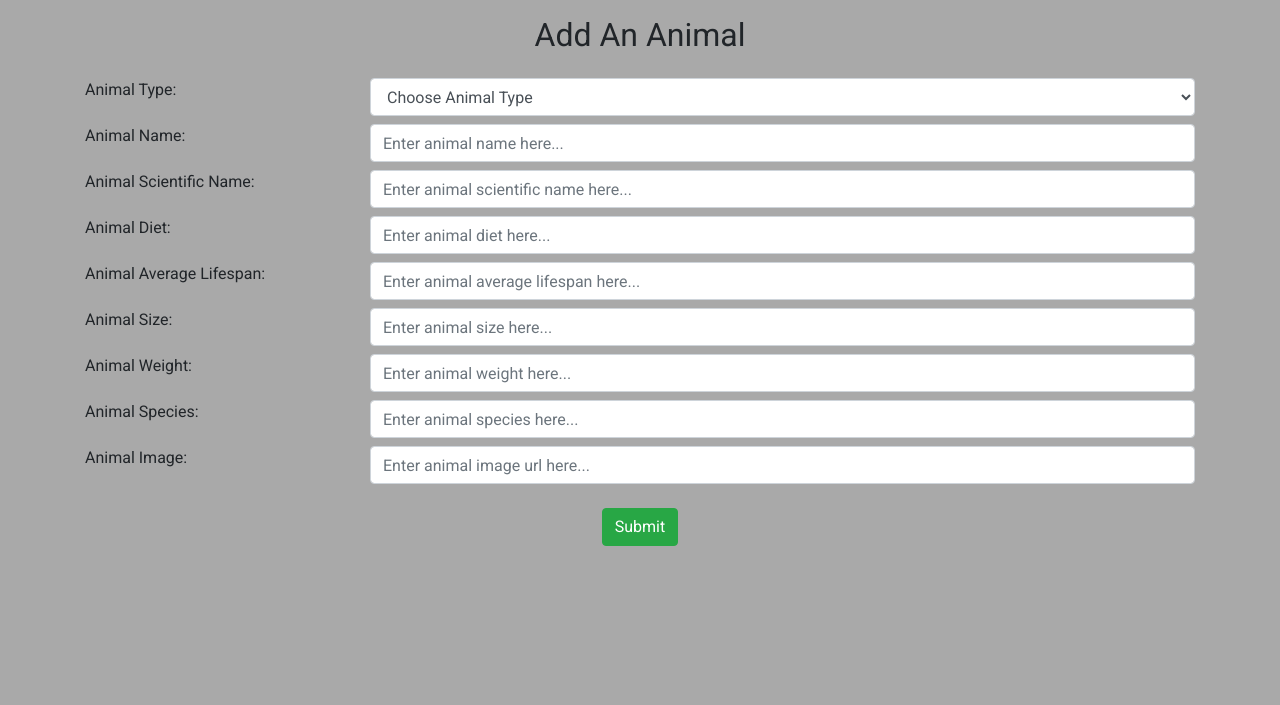
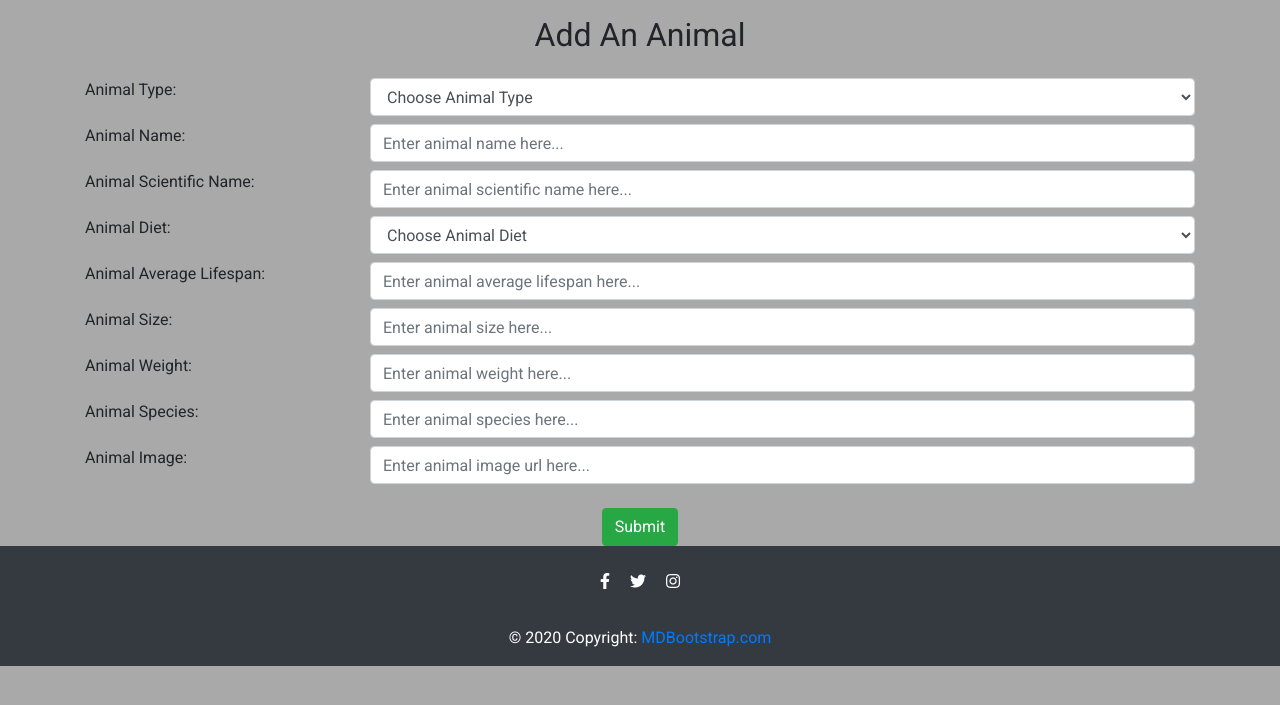
Before and after one commit to terencecistudent/Data-Centric-Dev-Project-TL, a Flask app: page /add_animals in a window 1280 px wide. Shown: the part 56-761 px from the top of the page. Run offline with Flask 2, Linux system fonts and the light colour scheme; data that the repository does not hold is empty; some libraries are stand-ins or nearby versions.

Commit message:
Temporary footer added to base.html and additional comments added to files

```diff
--- a/app.py
+++ b/app.py
@@ -42,7 +42,8 @@ def testing():
 def add_animals():
     return render_template("addanimal.html",
                             types=mongo.db.types.find(),
-                            animals=mongo.db.animals.find())
+                            animals=mongo.db.animals.find(),
+                            diets=mongo.db.diets.find())
 
 
 # insert animals using POST
@@ -58,8 +59,9 @@ def insert_animal():
 def edit_animal(animal_id):
     the_animal = mongo.db.animals.find_one({"_id": ObjectId(animal_id)})
     all_animal_types = mongo.db.types.find()
+    all_diets = mongo.db.diets.find()
     return render_template("editanimal.html", animal=the_animal,
-                            types=all_animal_types)
+                            types=all_animal_types, diets=all_diets)
 
 
 # updating record
--- a/templates/addanimal.html
+++ b/templates/addanimal.html
@@ -7,7 +7,7 @@
         <h2 class="text-center">Add An Animal</h2>
     </div>
 </div>
-
+<!--Main Content-->
 <div class="row">
     <div class="col-12">
         <form action="{{ url_for('insert_animal') }}" method="POST">
@@ -50,7 +50,12 @@
                         <label for="animal_diet">Animal Diet:</label>
                     </div>
                     <div class="col-9">
-                        <input class="form-control" type="text" name="animal_diet" id="animal_diet" placeholder="Enter animal diet here...">
+                        <select class="form-control" name="animal_diet" id="animal_diet">
+                            <option value="" disabled selected>Choose Animal Diet</option>
+                            {% for diet in diets %}
+                                <option value="{{ diet.animal_diet }}">{{ diet.animal_diet }}</option>
+                            {% endfor %}
+                        </select>
                     </div>
                 </div>
                 <!--Animal Average Lifespan-->
--- a/templates/allanimals.html
+++ b/templates/allanimals.html
@@ -44,7 +44,7 @@
                                 <div class="row">
                                     <div class="col-12 text-center">
                                         <a href="{{ url_for('delete_animal', animal_id=animal._id) }}" class="btn btn_small btn-danger">Del</a>
-								        <a href="{{ url_for('edit_animal', animal_id=animal._id) }}" class="btn btn_small btn-info">Edit</a>
+								        <a href="{{ url_for('edit_animal', animal_id=animal._id) }}" class="btn btn_small btn-light">Edit</a>
                                     </div>
                                 </div>
 							</div>
--- a/templates/base.html
+++ b/templates/base.html
@@ -45,6 +45,33 @@
         {% block content %}
         {% endblock %}
     </div>
+    <!--Footer-->
+    <footer class="page-footer font-small bg-dark pt-4">
+        <div class="container">
+            <!-- Social buttons -->
+            <ul class="list-unstyled list-inline text-center" style="color: white">
+                <li class="list-inline-item">
+                    <a class="mx-1">
+                        <i class="fab fa-facebook-f"> </i>
+                    </a>
+                </li>
+                <li class="list-inline-item">
+                    <a class="mx-1">
+                        <i class="fab fa-twitter"> </i>
+                    </a>
+                </li>
+                <li class="list-inline-item">
+                    <a class="mx-1">
+                        <i class="fab fa-instagram"></i>
+                    </a>
+                </li>
+            </ul>
+        </div>
+        <!-- Copyright -->
+        <div class="footer-copyright text-center py-3" style="color: white">© 2020 Copyright:
+            <a href="https://mdbootstrap.com/"> MDBootstrap.com</a>
+        </div>
+    </footer>
 
     <!--JavaScript Files-->
     <script src="https://cdnjs.cloudflare.com/ajax/libs/jquery/3.4.1/jquery.min.js"></script>
```
Also changed, not shown: templates/editanimal.html (+11 -2 lines).
